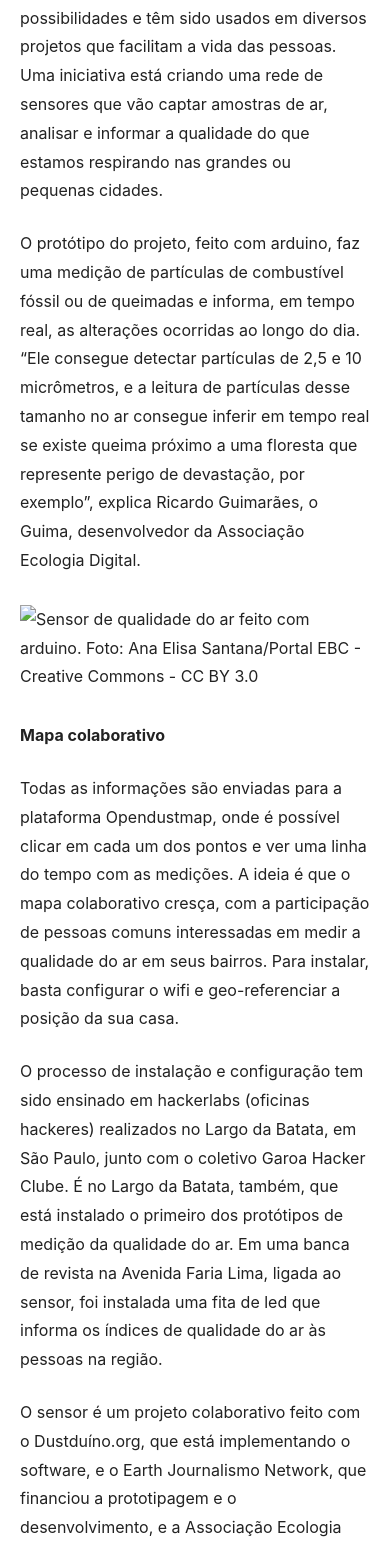
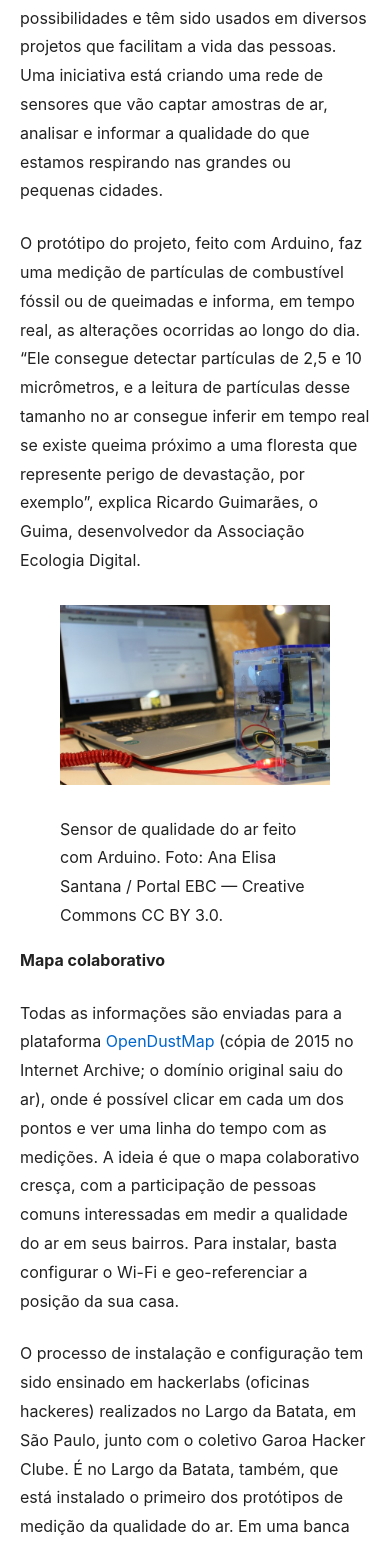
Before and after one commit to codigourbano/website, a Jekyll site: the page built from _posts/2015-07-17-sensor-feito-com-tecnologia-livre-pretende-medir-poluicao-do-ar-em-regioes-criticas.md, in a window 390 px wide. Shown: the part 538-2084 px from the top of the page. Built offline with Jekyll 4.4.1, drawn with Linux system fonts in a browser that asks for light colours; some of the changed text lies outside the part shown.

Commit message:
fix(post): Dustduino sensor article — photo asset, YouTube embed, links
Add missing sensor JPEG from live wp-content URL; wrap YouTube iframe in
responsive .embed-youtube; link OpenDustMap via Wayback; Dustduino via
Public Lab wiki; https EBC; fix Dustduino/EJN typos, CO₂, Arduino/Wi-Fi;
figure + caption for the photo.

Made-with: Cursor

```diff
--- a/_posts/2015-07-17-sensor-feito-com-tecnologia-livre-pretende-medir-poluicao-do-ar-em-regioes-criticas.md
+++ b/_posts/2015-07-17-sensor-feito-com-tecnologia-livre-pretende-medir-poluicao-do-ar-em-regioes-criticas.md
@@ -17,29 +17,43 @@ tags:
   - "rede-infoamazonia"
 ---
 
-**Por Ana Elisa Santana**, texto originalmente publicado no [Portal EBC](http://www.ebc.com.br/tecnologia/2015/07/sensor-feito-com-tecnologia-livre-pretende-medir-poluicao-do-ar-em-regioes)
+**Por Ana Elisa Santana**, texto originalmente publicado no [Portal EBC](https://www.ebc.com.br/tecnologia/2015/07/sensor-feito-com-tecnologia-livre-pretende-medir-poluicao-do-ar-em-regioes)
 
 Os softwares livres oferecem uma gama de possibilidades e têm sido usados em diversos projetos que facilitam a vida das pessoas. Uma iniciativa está criando uma rede de sensores que vão captar amostras de ar, analisar e informar a qualidade do que estamos respirando nas grandes ou pequenas cidades.
 
-O protótipo do projeto, feito com arduino, faz uma medição de partículas de combustível fóssil ou de queimadas e informa, em tempo real, as alterações ocorridas ao longo do dia. "Ele consegue detectar partículas de 2,5 e 10 micrômetros, e a leitura de partículas desse tamanho no ar consegue inferir em tempo real se existe queima próximo a uma floresta que represente perigo de devastação, por exemplo", explica Ricardo Guimarães, o Guima, desenvolvedor da Associação Ecologia Digital.
+O protótipo do projeto, feito com Arduino, faz uma medição de partículas de combustível fóssil ou de queimadas e informa, em tempo real, as alterações ocorridas ao longo do dia. "Ele consegue detectar partículas de 2,5 e 10 micrômetros, e a leitura de partículas desse tamanho no ar consegue inferir em tempo real se existe queima próximo a uma floresta que represente perigo de devastação, por exemplo", explica Ricardo Guimarães, o Guima, desenvolvedor da Associação Ecologia Digital.
 
-![Sensor de qualidade do ar feito com arduino. Foto: Ana Elisa Santana/Portal EBC - Creative Commons - CC BY 3.0](/assets/images/sensor_de_qualidade_do_ar_dustduino.jpg)
+<figure>
+
+<a href="https://www.codigourbano.org/wp-content/uploads/2020/01/sensor_de_qualidade_do_ar_dustduino.jpg">
+  <img src="/assets/images/sensor_de_qualidade_do_ar_dustduino.jpg" width="713" height="475" alt="Sensor de qualidade do ar feito com Arduino. Foto: Ana Elisa Santana / Portal EBC — CC BY 3.0" />
+</a>
+
+<figcaption>
+
+Sensor de qualidade do ar feito com Arduino. Foto: Ana Elisa Santana / Portal EBC — Creative Commons CC BY 3.0.
+
+</figcaption>
+
+</figure>
 
 **Mapa colaborativo**
 
-Todas as informações são enviadas para a plataforma Opendustmap, onde é possível clicar em cada um dos pontos e ver uma linha do tempo com as medições. A ideia é que o mapa colaborativo cresça, com a participação de pessoas comuns interessadas em medir a qualidade do ar em seus bairros. Para instalar, basta configurar o wifi e geo-referenciar a posição da sua casa.
+Todas as informações são enviadas para a plataforma [OpenDustMap](https://web.archive.org/web/20151004080753/http://opendustmap.com/) (cópia de 2015 no Internet Archive; o domínio original saiu do ar), onde é possível clicar em cada um dos pontos e ver uma linha do tempo com as medições. A ideia é que o mapa colaborativo cresça, com a participação de pessoas comuns interessadas em medir a qualidade do ar em seus bairros. Para instalar, basta configurar o Wi-Fi e geo-referenciar a posição da sua casa.
 
 O processo de instalação e configuração tem sido ensinado em hackerlabs (oficinas hackeres) realizados no Largo da Batata, em São Paulo, junto com o coletivo Garoa Hacker Clube. É no Largo da Batata, também, que está instalado o primeiro dos protótipos de medição da qualidade do ar. Em uma banca de revista na Avenida Faria Lima, ligada ao sensor, foi instalada uma fita de led que informa os índices de qualidade do ar às pessoas na região.
 
-O sensor é um projeto colaborativo feito com o Dustduíno.org, que está implementando o software, e o Earth Journalismo Network, que financiou a prototipagem e o desenvolvimento, e a Associação Ecologia Digital, que já tem algumas iniciativas como o Código Urbano.
+O sensor é um projeto colaborativo feito com o [Dustduino](https://publiclab.org/wiki/dustduino), que está implementando o software, e a [Earth Journalism Network](https://earthjournalism.net/), que financiou a prototipagem e o desenvolvimento, e a Associação Ecologia Digital, que já tem algumas iniciativas como o Código Urbano.
 
-<iframe src="https://www.youtube.com/embed/02KkpSU-MJg?rel=0" width="480" height="360" frameborder="0" allowfullscreen="allowfullscreen"></iframe>
+<div class="embed-youtube">
+<iframe src="https://www.youtube.com/embed/02KkpSU-MJg" title="Vídeo: sensor de qualidade do ar (Dustduino / reportagem)" allowfullscreen loading="lazy"></iframe>
+</div>
 
 A primeira etapa do projeto tem dois protótipos já em funcionamento, no Largo da Batata e no Minhocão, em São Paulo, e mais 35 prontos para instalação. O critério utilizado para escolher os locais será a criticidade dos pontos, como avenidas que têm intensa movimentação de veículos.
 
-O custo atual de um equipamento desses é de aproximadamente 100 dólares, incluídos o módulo de qualidade particulado, o arduino e a wifi. "É um valor bom se considerar que é um instrumento científico de alta precisão", considera Guima. Ele afirma ainda que o valor tende a diminuir, uma vez que o equipamento deve passar a ser prototipado em larga escala.
+O custo atual de um equipamento desses é de aproximadamente 100 dólares, incluídos o módulo de qualidade particulado, o Arduino e o Wi-Fi. "É um valor bom se considerar que é um instrumento científico de alta precisão", considera Guima. Ele afirma ainda que o valor tende a diminuir, uma vez que o equipamento deve passar a ser prototipado em larga escala.
 
-Por ser feito em plataforma aberta, as pessoas podem adicionar mais componentes como sensores diferentes para captar CO², temperatura, umidade. Assim, ele pode passar a enviar mais dados para a plataforma, de acordo com as necessidades de cada ponto.
+Por ser feito em plataforma aberta, as pessoas podem adicionar mais componentes como sensores diferentes para captar CO₂, temperatura, umidade. Assim, ele pode passar a enviar mais dados para a plataforma, de acordo com as necessidades de cada ponto.
 
 **Qualidade da água na Amazônia**
 
--- a/assets/css/main.scss
+++ b/assets/css/main.scss
@@ -221,6 +221,25 @@ body {
   border: 0;
 }
 
+/* Responsive single-column YouTube embed */
+.embed-youtube {
+  position: relative;
+  padding-bottom: 56.25%;
+  height: 0;
+  overflow: hidden;
+  max-width: 640px;
+  margin: 1.5em 0;
+}
+
+.embed-youtube iframe {
+  position: absolute;
+  top: 0;
+  left: 0;
+  width: 100%;
+  height: 100%;
+  border: 0;
+}
+
 /* Post previous/next navigation */
 .post-nav {
   margin-top: 48px;
```
Also changed, not shown: assets/images/sensor_de_qualidade_do_ar_dustduino.jpg (added).
